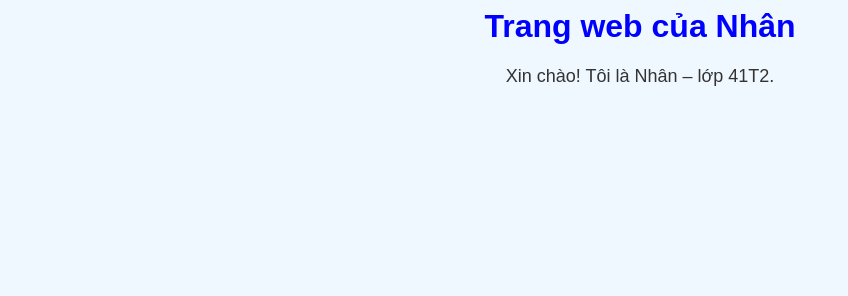
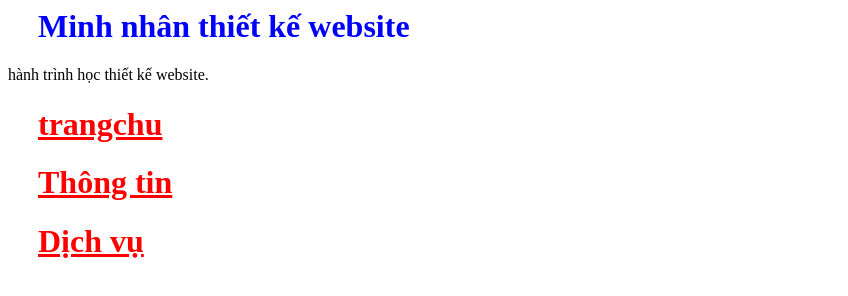
Before and after one commit to MdHyuga/web-mnhan, a plain HTML site: page index.html in a window 1280 px wide. Shown: the whole page, without its empty margins (0-848 px from the left). Drawn offline with Linux system fonts and the light colour scheme.

Commit message:
index.html

```diff
--- a/index.html
+++ b/index.html
@@ -1,24 +1,86 @@
-<index.html>
 <html>
          <head>
-  <title>Trang web của Nhân</title>
               <style>
-    body {
-      background-color: #f0f8ff;
-      text-align: center;
-      font-family: Arial;
-    }
-    h1 {
-      color: blue;
-    }
-    p {
-      font-size: 18px;
-      color: #333;
+                  h1{
+                      color:blue;
+                      margin-left:30px;
                     }
               </style>
          </head>
          <body>
-  <h1>Trang web của Nhân</h1>
-  <p>Xin chào! Tôi là Nhân – lớp 41T2.</p>
+          <h1>Minh nhân thiết kế website </h1>
+          <p>  hành trình học thiết kế website.</p>
          </body>
   </html>
+    <head>
+              <style>
+                  /*  unvisited  link  */
+                  a:link  {
+                      color:  red;
+                  }
+                  /*  visited  link  */
+                  a:visited  {
+                    color:  green;
+                  }
+                  /*  mouse  over  link  */
+                  a:hover  {
+                    color:  hotpink;
+                  }
+                  /*  selected  link  */
+                  a:active  {
+                    color:  blue;
+                  }
+              </style>
+         </head>
+         <body>
+           <h1><a href="#">trangchu</h1>
+         </body>
+  </html>
+    <head>
+              <style>
+                  /*  unvisited  link  */
+                  a:link  {
+                      color:  red;
+                  }
+                  /*  visited  link  */
+                  a:visited  {
+                    color:  green;
+                  }
+                  /*  mouse  over  link  */
+                  a:hover  {
+                    color:  hotpink;
+                  }
+                  /*  selected  link  */
+                  a:active  {
+                    color:  blue;
+                  }
+              </style>
+         </head>
+         <body>
+           <h1><a href="#">Thông tin</h1>
+         </body>
+</html>
+  <head>
+              <style>
+                  /*  unvisited  link  */
+                  a:link  {
+                      color:  red;
+                  }
+                  /*  visited  link  */
+                  a:visited  {
+                    color:  green;
+                  }
+                  /*  mouse  over  link  */
+                  a:hover  {
+                    color:  hotpink;
+                  }
+                  /*  selected  link  */
+                  a:active  {
+                    color:  blue;
+                  }
+              </style>
+         </head>
+         <body>
+           <h1><a href="#">Dịch vụ</h1>
+         </body>
+  </html>
```
Lines whose indentation alone changed are shown as unchanged.
